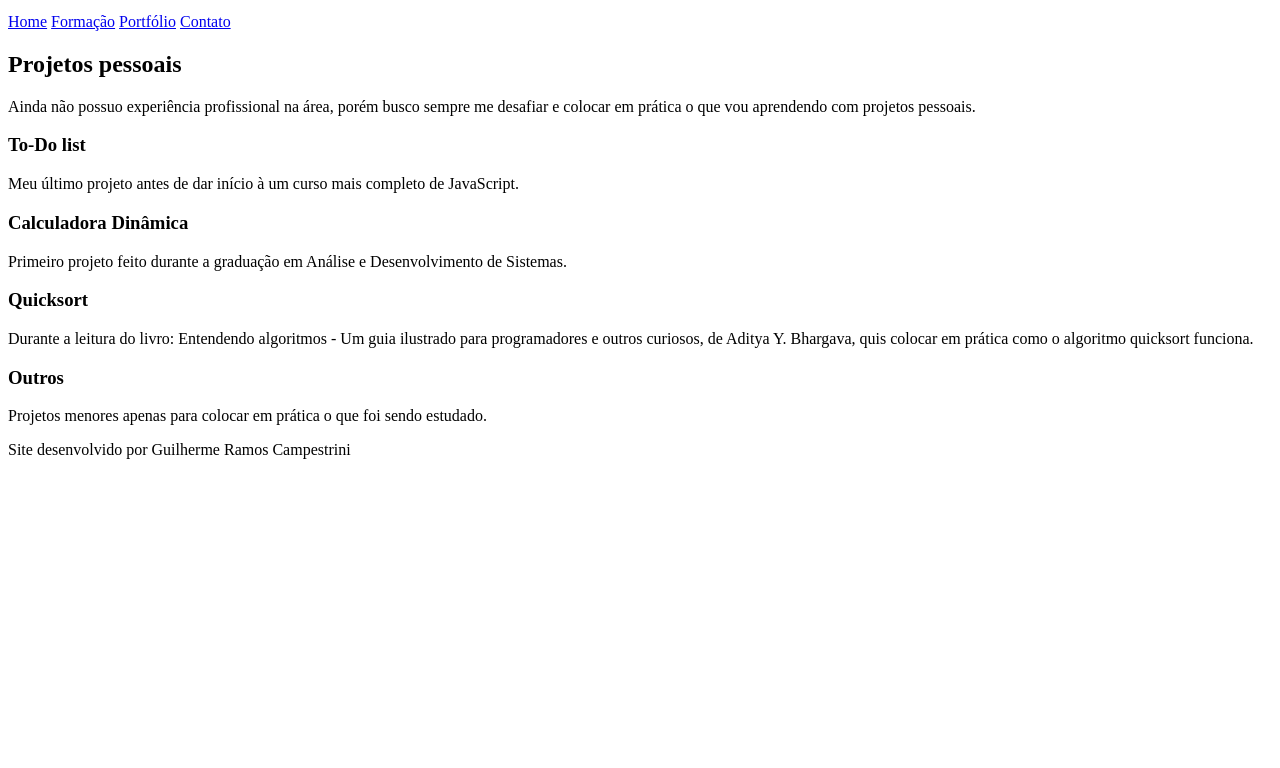
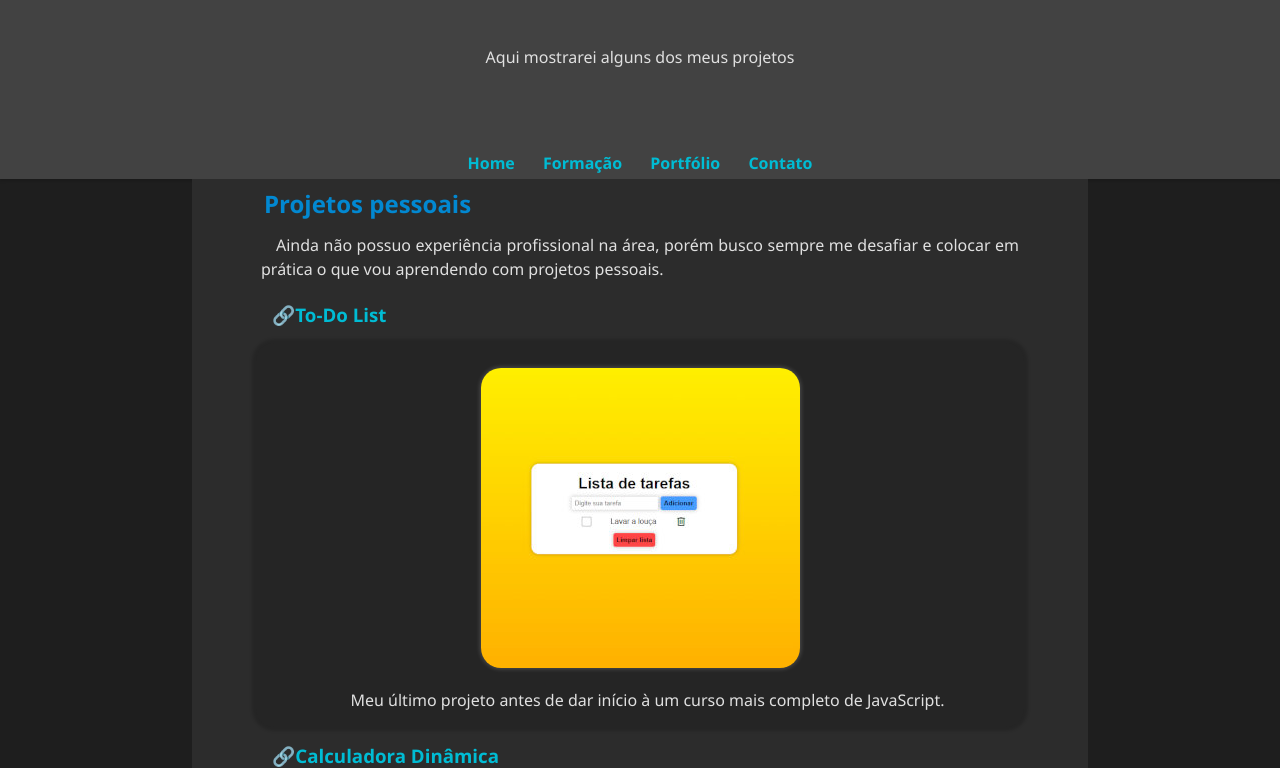
Before and after one commit to guicampe/trabalho_fdw, a plain HTML site: page portfolio.html in a window 1280 px wide. Shown: the part 101-869 px from the top of the page. Before the commit the page ends 800 px from the top, so only its background shows below. Drawn offline with Linux system fonts and the light colour scheme.

Commit message:
adicionado estilo

```diff
--- /dev/null
+++ b/estilos/style.css
@@ -0,0 +1,100 @@
+*{
+    font-family: 'Segoe UI', Tahoma, Geneva, Verdana, sans-serif;
+    margin: 0px;
+    padding: 0px;
+    box-sizing: border-box;
+}
+
+body, html {
+    background-color: #1e1e1e;
+    height: 100%;
+    width: 100%;
+    color: #e0e0e0;
+}
+
+header {
+    background-color: #424242;
+    padding: 20px;
+    padding-bottom: 5px;
+    box-shadow: 0px 2px 3px rgba(0, 0, 0, 0.15);
+    height: 280px;
+    display: flex;
+    flex-flow: column nowrap;
+    justify-content: space-between;
+    align-items: center;
+}
+
+header h1, header p {
+    text-align: center;
+    padding-bottom: 15px;
+}
+
+header a {
+    border-radius: 8px;
+    color: #e0e0e0;
+    text-decoration: none;
+    font-weight: bold;
+    padding: 4px 12px;
+    color: #00bcd4;
+    transition: background-color ease-in 0.150s, color ease-in 0.150s;
+}
+
+header a:hover {
+    background-color: #00bcd4;
+    color: #fff;
+}
+
+main {
+    background-color: #2c2c2c;
+    margin: auto;
+    max-width: 70%;
+    padding-inline: 5%;
+    text-align: justify;
+}
+
+main h2 {
+    color: #0288d1;
+    padding: 8px;
+}
+
+main h3 {
+    padding: 8px;
+    color: #0288d1;
+}
+
+main p {
+    padding: 5px;
+    text-align: justify;
+    line-height: 1.5em;
+    text-indent: 15px;
+}
+
+main ul {
+    list-style: none;
+    background-color: rgba(66, 66, 66, 0.6);
+    border-radius: 8px;
+    border-left: 4px solid #00bcd4;
+    border-right: 4px solid #00bcd4;
+    margin-top: 10px;
+}
+
+main ul li {
+    padding: 6px 10px;
+    transition: background-color 0.2s ease-in, border-right 0.2s ease-out;
+    font-weight: bold;
+    display: flex;
+    align-items: center;
+}
+
+main ul li:nth-child(even) {
+    background-color: #4e4e4e;
+}
+
+footer {
+    height: 40px;
+    background-color: #424242;
+    display: flex;
+    align-items: center;
+    justify-content: center;
+    box-shadow: 0px 2px 3px rgba(0, 0, 0, 0.15);
+}
--- /dev/null
+++ b/estilos/style_formacao.css
@@ -0,0 +1,3 @@
+main p {
+    text-indent: 0px;
+}
--- /dev/null
+++ b/estilos/style_portfolio.css
@@ -0,0 +1,33 @@
+.projeto {
+    display: flex;
+    flex-flow: column-reverse nowrap;
+    justify-content: center;
+    align-items: center;
+    background-color: #252525;
+    border-radius: 18px;
+    padding: 10px;
+    box-shadow: 0px 0px 3px 4px rgba(0, 0, 0, 0.15);
+}
+
+.imagemProjeto {
+    margin: 15px;
+    box-shadow: 0px 0px 4px 1px rgba(255, 255, 255, 0.185);
+    border-radius: 20px;
+}
+
+main h3 {
+    margin: 8px;
+}
+
+main a {
+    text-decoration: none;
+    color: #00bcd4;
+}
+
+main a:hover {
+    color: #c9c9c9;
+}
+
+main a::before {
+    content: "\1F517";
+}
--- a/portfolio.html
+++ b/portfolio.html
@@ -4,6 +4,8 @@
     <meta charset="UTF-8">
     <meta name="viewport" content="width=device-width, initial-scale=1.0">
     <title>Portfólio | Guilherme Ramos Campestrini</title>
+    <link rel="stylesheet" href="estilos/style.css">
+    <link rel="stylesheet" href="estilos/style_portfolio.css">
 </head>
 <body>
     <header>
@@ -23,17 +25,26 @@
             <h2>Projetos pessoais</h2>
             <p>Ainda não possuo experiência profissional na área, porém busco sempre me desafiar e colocar em prática o que vou aprendendo com projetos pessoais.</p>
 
-            <h3>To-Do list</h3>
-            <p>Meu último projeto antes de dar início à um curso mais completo de JavaScript.</p>
+            <h3><a href="https://guicampe.github.io/projeto-lista/" target="_blank">To-Do List</a></h3>
+            <figure class="projeto">
+                <p>Meu último projeto antes de dar início à um curso mais completo de JavaScript.</p>
+                <img src="imagens/to_do_list.jpg" alt="imagem de uma lista de tarefas" title="Lista de tarefas" class="imagemProjeto">
+            </figure>
 
-            <h3>Calculadora Dinâmica</h3>
-            <p>Primeiro projeto feito durante a graduação em Análise e Desenvolvimento de Sistemas.</p>
+            <h3><a href="https://guicampe.github.io/calculadora2.aula/" target="_blank">Calculadora Dinâmica</a></h3>
+            <figure class="projeto">
+                <p>Primeiro projeto feito durante a graduação em Análise e Desenvolvimento de Sistemas.</p>
+                <img src="imagens/calculadora.jpg" alt="imagem de uma calculadora" title="Calculadora" class="imagemProjeto">
+            </figure>
 
-            <h3>Quicksort</h3>
-            <p>Durante a leitura do livro: Entendendo algoritmos - Um guia ilustrado para programadores e outros curiosos, de Aditya Y. Bhargava, quis colocar em prática como o algoritmo quicksort funciona.</p>
+            <h3><a href="https://guicampe.github.io/quicksort-js/" target="_blank">Quicksort</a></h3>
+            <figure class="projeto">
+                <p>Durante a leitura do livro: Entendendo algoritmos - Um guia ilustrado para programadores e outros curiosos, de Aditya Y. Bhargava, quis colocar em prática como o algoritmo quicksort funciona.</p>
+                <img src="imagens/quicksort.jpg" alt="imagem do projeto" title="Quicksort na prática" class="imagemProjeto">
+            </figure>
 
             <h3>Outros</h3>
-            <p>Projetos menores apenas para colocar em prática o que foi sendo estudado.</p>
+            <p>Realizei projetos menores apenas para colocar em prática o que foi sendo estudado.</p>
         </article>
     </main>
 
```
Also changed, not shown: contato.html (+1 -1 lines), formacao.html (+3 -1 lines), index.html (+1 -0 lines), imagens/calculadora.jpg (added), imagens/quicksort.jpg (added), imagens/to_do_list.jpg (added).
